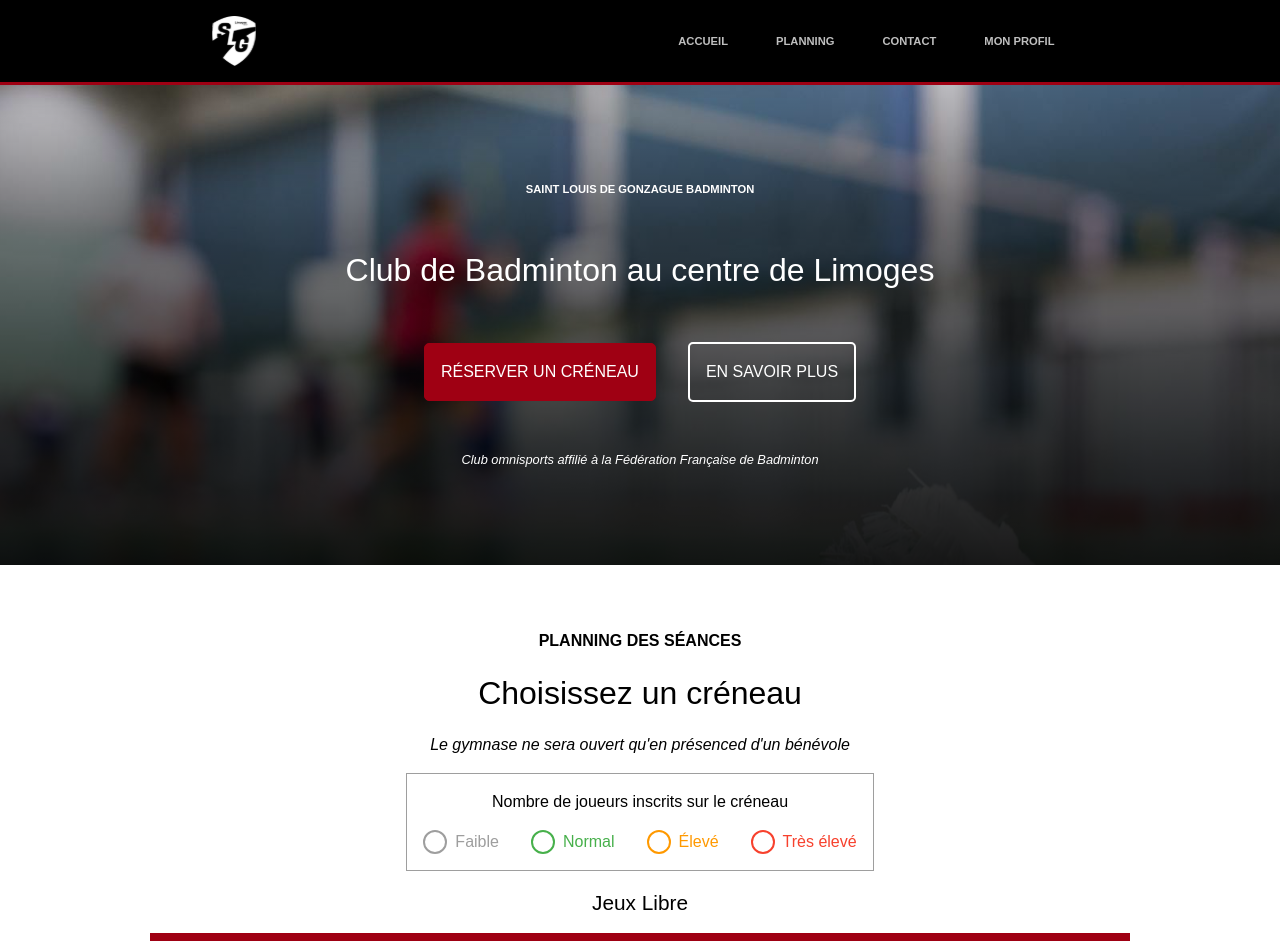
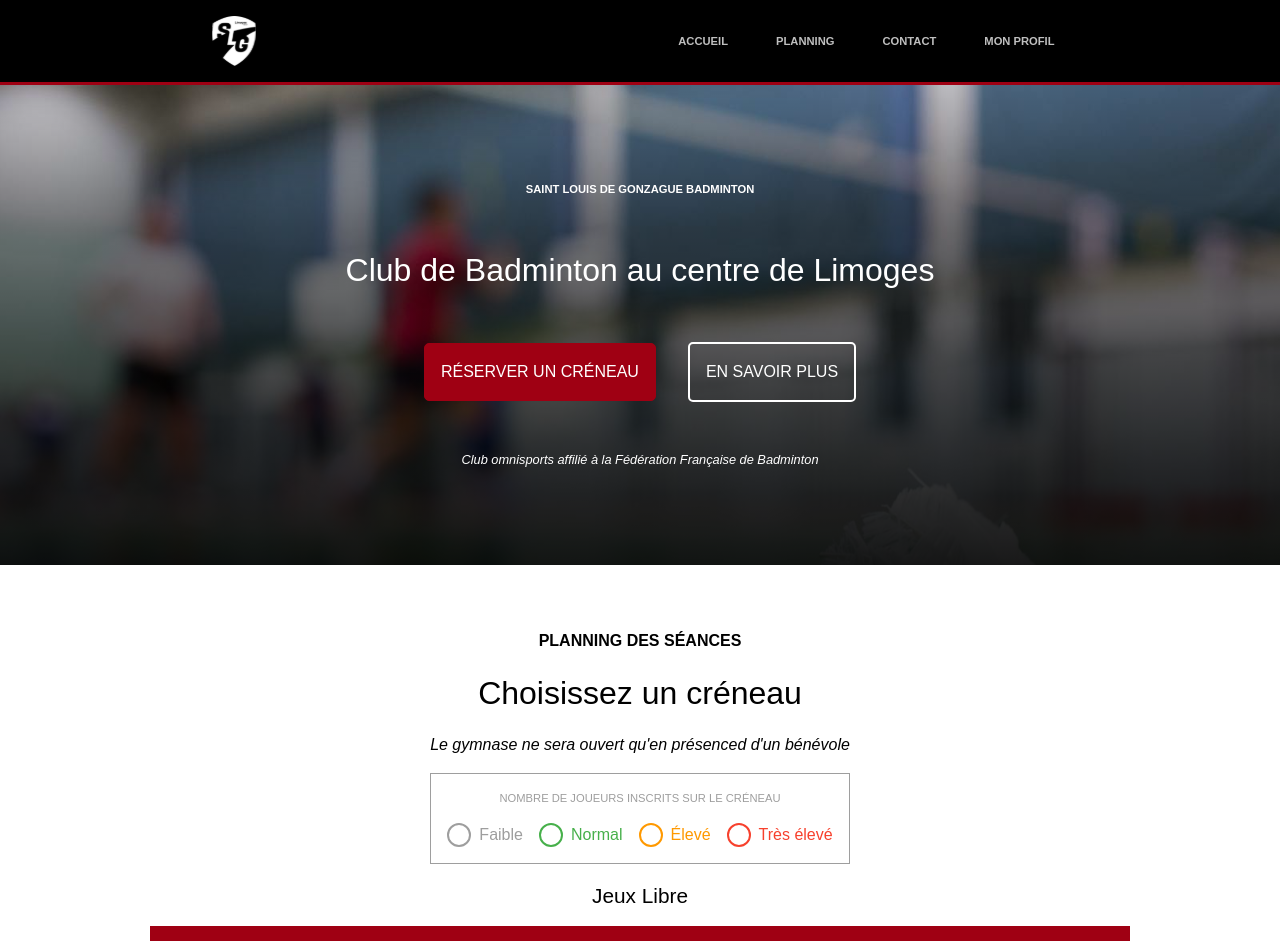
Before and after one commit to Maxime-Paget/slg-bad, a Nuxt app: page / in a window 1280 px wide. Shown: the top 941 px of the page. Built offline with nearby package versions, Linux system fonts and the light colour scheme.

Commit message:
Wrap the fulling section

```diff
--- a/App.vue
+++ b/App.vue
@@ -188,10 +188,21 @@ import TopBar from './public/components/TopBar.vue';
         @include padding(sm);
         width: fit-content;
 
+        &__title {
+            @include title-sm;
+            text-transform: uppercase;
+            color: var(--clr-text-placeholder);
+        }
+
         &__values {
             display: flex;
             justify-content: center;
-            @include gap(md);
+            align-items: center;
+            text-align: center;
+            gap: 1rem 1rem;
+            flex-wrap: wrap;
+
+
 
             &__value {
                 display: flex;
```
